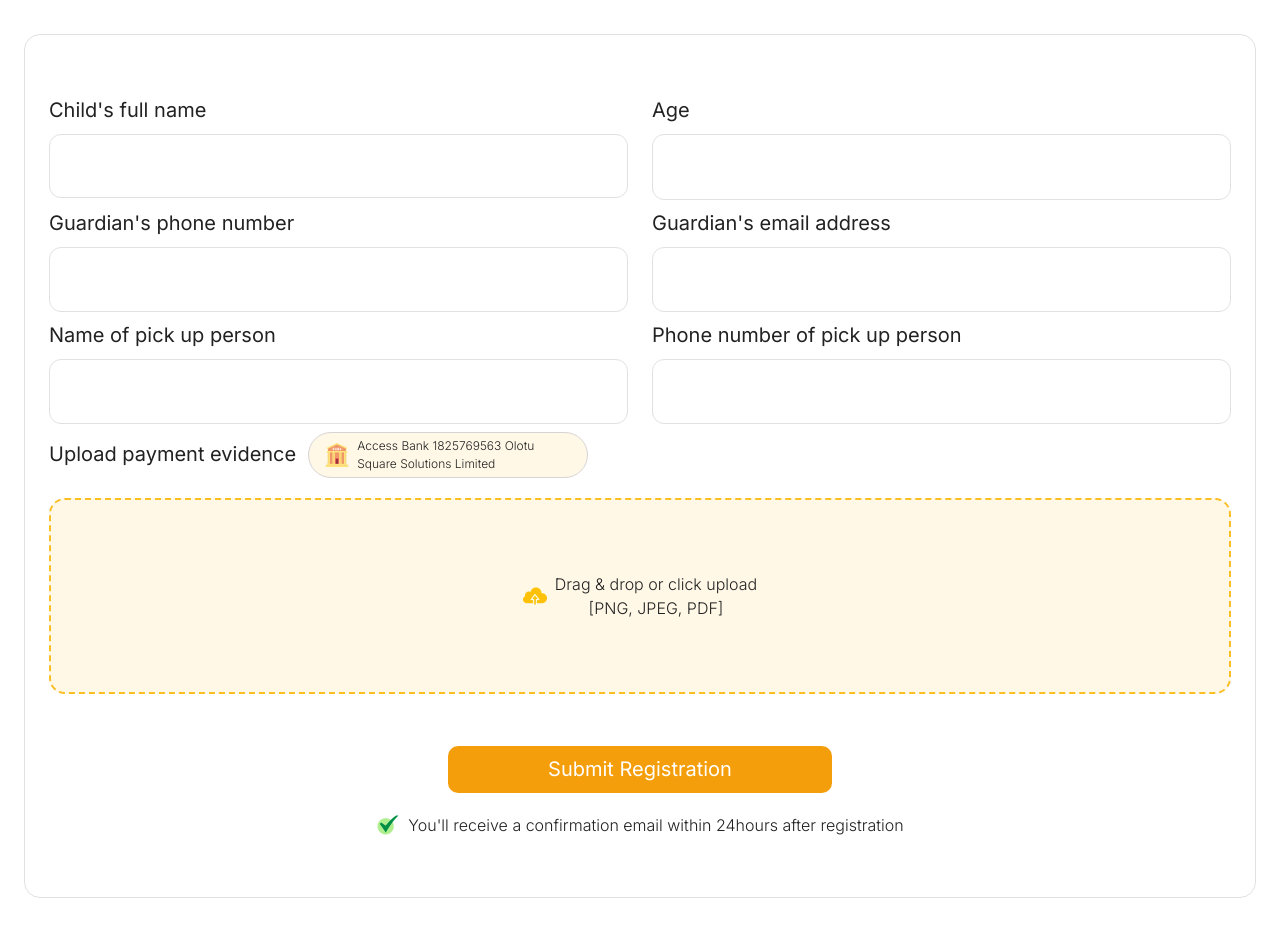
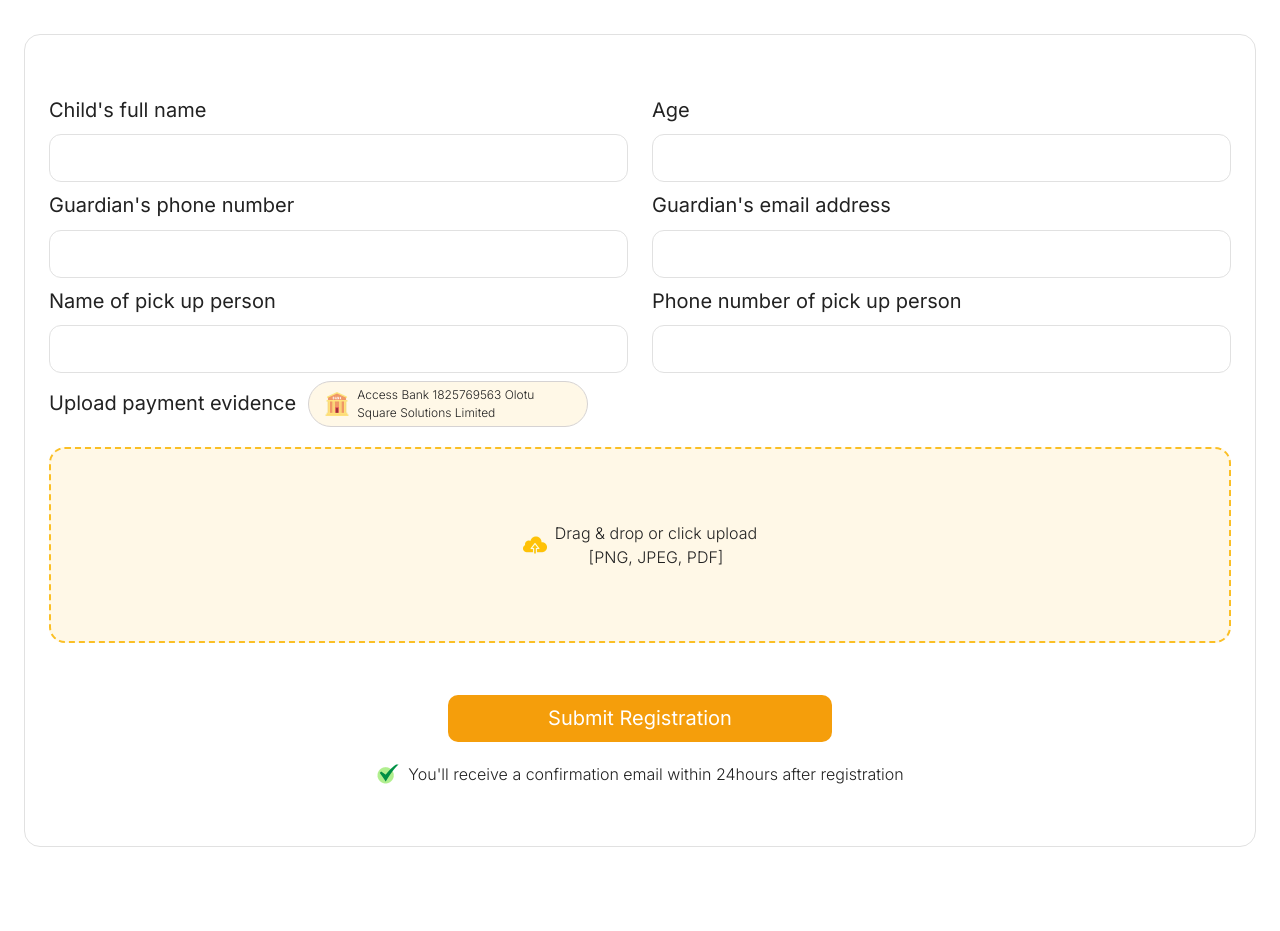
Before and after one commit to clementugomaliki-cpu/tech-explorer, a React (Vite) app: page / in a window 1280 px wide. Shown: the part 2280-3211 px from the top of the page. Built offline with nearby package versions, Linux system fonts and the light colour scheme; no server answers.

Commit message:
adjusted input fields height

```diff
--- a/src/Form.jsx
+++ b/src/Form.jsx
@@ -7,7 +7,7 @@ import mark from "./images/mark.png";
 
 export default function Form() {
   const input =
-    "border border-[#E1E1E1] rounded-xl w-full focus:outline focus:outline-orange-500 px-3 py-3 sm:py-4 ";
+    "border border-[#E1E1E1] rounded-xl w-full focus:outline focus:outline-orange-500 px-3 h-12 ";
   const fileInput = useRef(null);
   const [modal, setModal] = useState(false);
   const [formData, setFormData] = useState({
```
